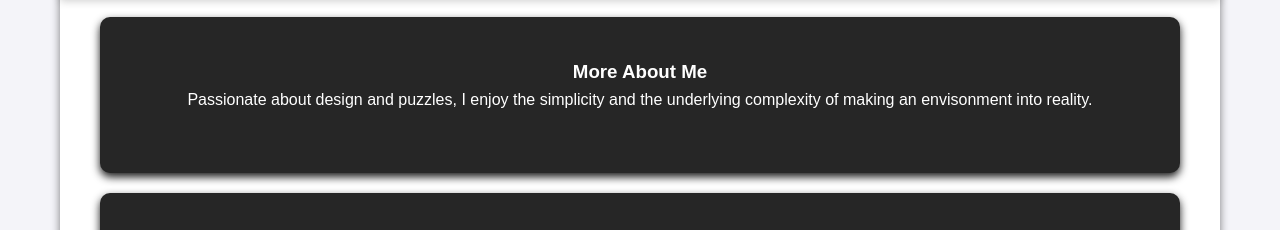
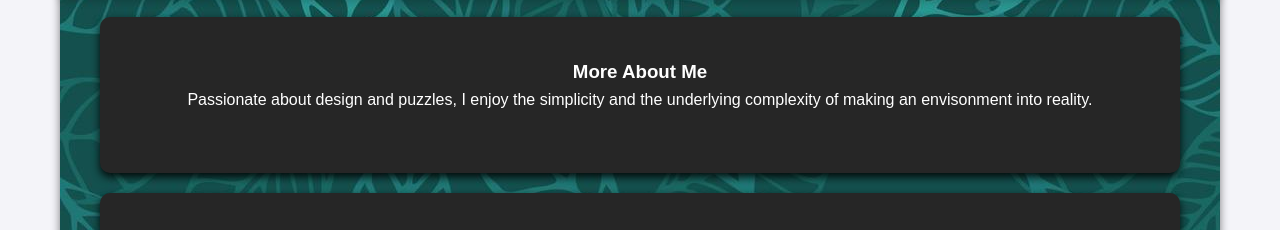
Before and after one commit to ShakelaH/ShakelaH.github.io, a plain HTML site: page index.html in a window 1280 px wide. Shown: the part 317-547 px from the top of the page. Drawn offline with Linux system fonts and the light colour scheme.

Commit message:
Background

```diff
--- a/style.css
+++ b/style.css
@@ -13,7 +13,6 @@ body {
 
 .container {
   max-width: 1200px;
-
   margin: 0 auto;
   padding: 20px;
   text-align: center;
@@ -115,6 +114,7 @@ body {
 }
 
 .profile {
+  background-image: url('./src/background.jpg');
   background-color: #fff;
   border-radius: 10px;
   box-shadow: 0 4px 8px rgba(0, 0, 0, 0.5);
```
Also changed, not shown: src/background.jpg (added), src/background2.jpg (added).
